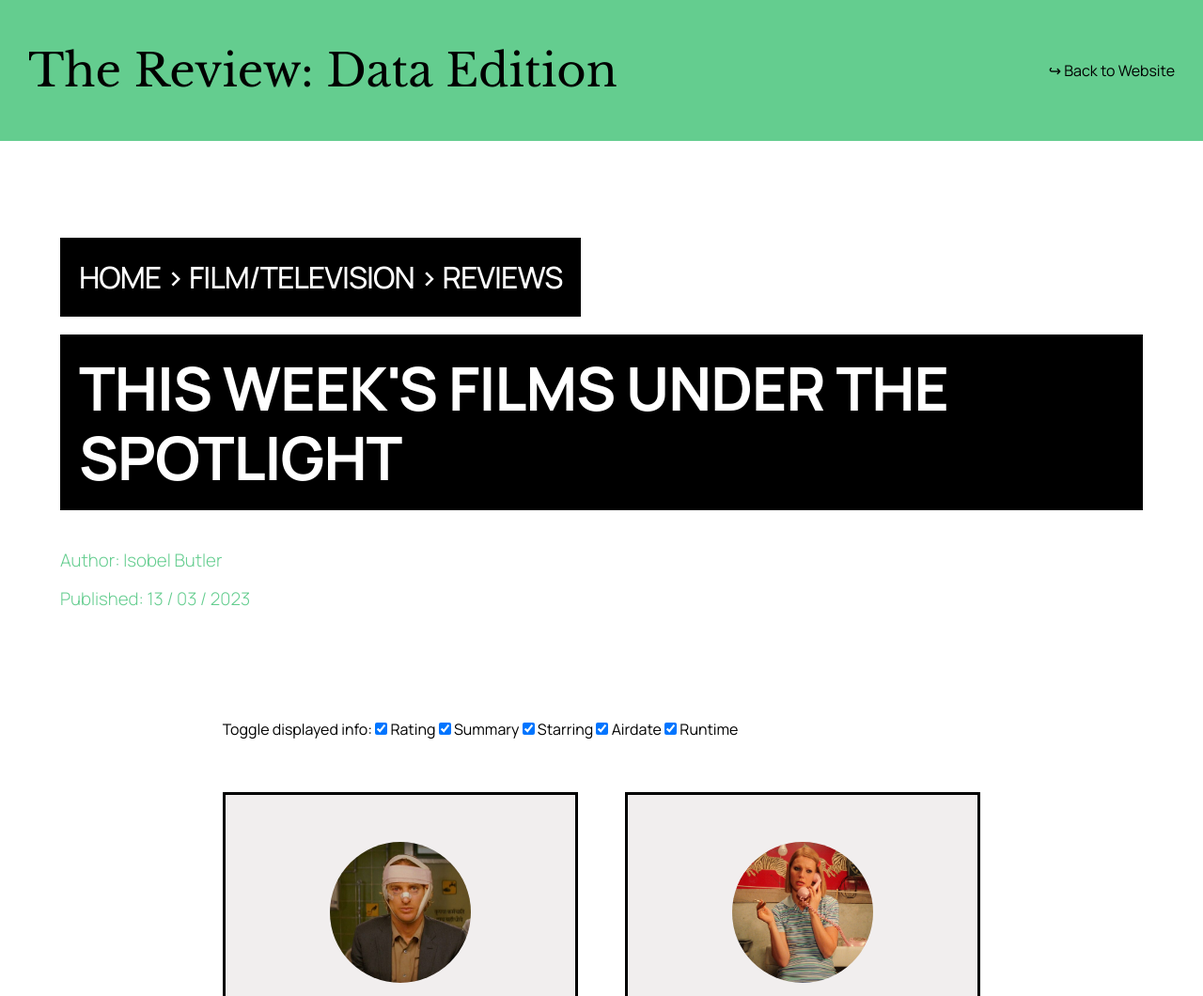
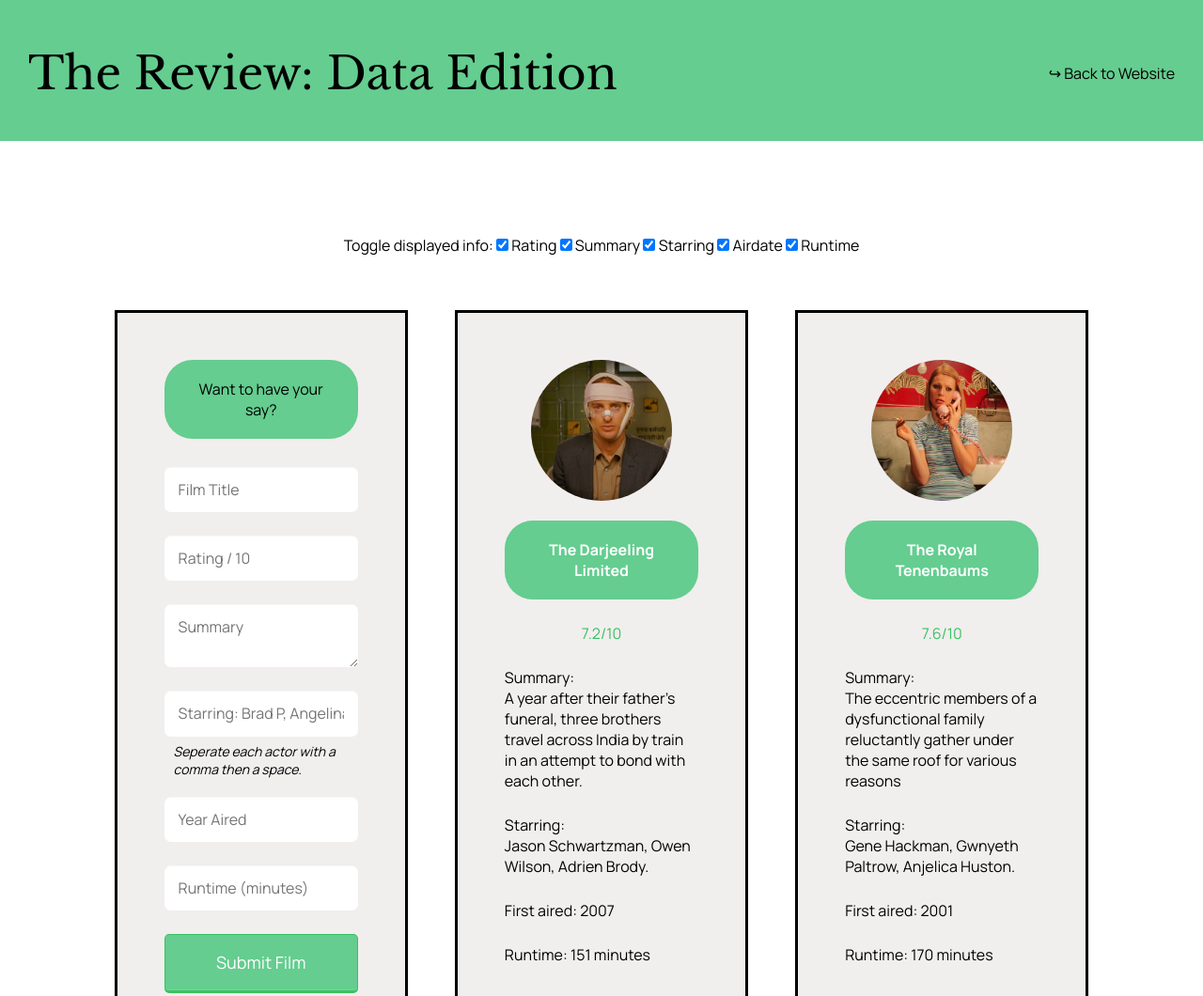
Before and after one commit to isobelbutler/Movie-Data, a plain HTML site: page index.html in a window 1280 px wide. Shown: the top 1060 px of the page at 94% size. Drawn offline with nearby package versions, Linux system fonts and the light colour scheme.

Commit message:
layout changes

```diff
--- a/css/styles.css
+++ b/css/styles.css
@@ -2,6 +2,7 @@
 
 * {
     box-sizing: border-box;
+    line-height: normal;
 }
 
 header {
@@ -76,6 +77,10 @@ h4 {
   color: #64cd8f;
 }
 
+#submit_form p {
+  font-size: 14px;
+}
+
 /* NAVBAR */
 
 .nav-container {
@@ -109,16 +114,15 @@ h4 {
   /* CARDS */
 
   .filters {
-    width: 70%;
-    margin: 0 auto;
     padding-bottom: 5%;
+    text-align: center;
   }
 
   .card-container, .form-container {
     display: grid;
     gap: 50px;
-    grid-template-columns: auto auto;
-    width: 70%;
+    grid-template-columns: auto auto auto;
+    width: 90%;
     margin: 0 auto;
   }
 
@@ -138,6 +142,14 @@ h4 {
     background-color: #F1EEEE;
   }
 
+  .card p {
+    margin: 25px 0;
+  }
+
+  .card_rating_text {
+    text-align: center;
+    color: #3ac162;
+  }
 
 /*
   #card_user label, #card_user input, #card_user textarea, #card_user button {
@@ -159,7 +171,18 @@ select {
   background-color: #fff;
   color: #8a97a0;
   box-shadow: 0 1px 0 rgba(0,0,0,0.03) inset;
-  margin-bottom: 30px;
+  margin-bottom: 25px;
+  border-radius: 7px;
+}
+
+#form_starring {
+  margin-bottom: 0;
+}
+
+#submit_form p {
+  margin: 6px 0 20px 10px;
+  /* margin-top: 8px;
+  margin-bottom: 20px; */
 }
 
 fieldset {
--- a/index.html
+++ b/index.html
@@ -27,12 +27,12 @@
   <body>
     <main>
 
-      <section>
+      <!-- <section>
         <h2><span class="highlight">Home > Film/Television > Reviews</span></h2>
         <h1>This Week's Films Under the Spotlight</h1>
         <h3>Author: Isobel Butler</h3>
         <h3>Published: <span id="clock">Current Date</span></h3>
-      </section>
+      </section> -->
 
       <section>
 
@@ -62,24 +62,24 @@
             <form action="" method="" id="submit_form">
               <!-- <fieldset> -->
                 <legend>Want to have your say?</legend>
-                  <label for="form_title">Film title:</label>
-                  <input type="text" id="form_title" name="form_title">
+                  <!-- <label for="form_title">Film title:</label> -->
+                  <input type="text" id="form_title" name="form_title" placeholder="Film Title">
 
-                  <label for="form_title">Rating:</label>
-                  <input type="number" id="form_rating" name="form_rating" min="1" max="10" placeholder="10/10" step="0.1">
+                  <!-- <label for="form_title">Rating:</label> -->
+                  <input type="number" id="form_rating" name="form_rating" min="1" max="10" placeholder="Rating / 10" step="0.1">
 
-                  <label for="form_summary">Summary:</label>
-                  <textarea id="form_summary" name="user_summary"></textarea>
+                  <!-- <label for="form_summary">Summary:</label>   -->
+                  <textarea id="form_summary" name="user_summary" placeholder="Summary"></textarea>
 
-                  <label for="form_starring">Starring:</label>
-                  <p><i>Note: Seperate each actor with a comma then a space.</i></p>
-                  <input type="text" id="form_starring" name="form_starring" placeholder="E.g. Morgan Freeman, Angelina Jolie">
+                  <!-- <label for="form_starring">Starring:</label> -->
+                  <input type="text" id="form_starring" name="form_starring" placeholder="Starring: Brad P, Angelina J">
+                  <p><i>Seperate each actor with a comma then a space.</i></p>
 
-                  <label for="form_airdate">Year aired:</label>
-                  <input type="number" id="form_airdate" name="form_airdate" min="1900" max="2030" step="1"/>
+                  <!-- <label for="form_airdate">Year aired:</label> -->
+                  <input type="number" id="form_airdate" name="form_airdate" min="1900" max="2030" step="1" placeholder="Year Aired"/>
 
-                  <label for="form_runtime">Runtime (minutes):</label>
-                  <input type="number" id="form_runtime" name="form_runtime" min="1" max="400" step="1"/>
+                  <!-- <label for="form_runtime">Runtime (minutes):</label> -->
+                  <input type="number" id="form_runtime" name="form_runtime" min="1" max="400" step="1" placeholder="Runtime (minutes)"/>
 
                   <!-- <label for="form_image">Upload an image:</label>
                   <input type="file" id="form_image" name="form_image" accept="image/*"> -->
--- a/js/script.js
+++ b/js/script.js
@@ -54,9 +54,9 @@ for (let i = 0; i < Object.keys(movieData).length; i++) {
         <h4>${title}</h4>
         <p class="card_rating_text">${card.rating}/10</p>
         <p class="card_summary_text">
-        Summary: ${card.plot}
+        Summary:<br> ${card.plot}
         </p>
-        <p class="card_starring_text">Starring: ${card.cast.join(', ')}.</p>
+        <p class="card_starring_text">Starring:<br> ${card.cast.join(', ')}.</p>
           <!--
             Use .join to add the comma and space. Also: I found this code but don't
             understand it yet, when added it will replace
@@ -71,7 +71,7 @@ for (let i = 0; i < Object.keys(movieData).length; i++) {
       ;
 }
 
-document.querySelector('.card-container').insertAdjacentHTML('afterbegin', html);
+document.querySelector('.card-container').insertAdjacentHTML('beforeend', html);
 
 // 2. ADDS AN ACCURATE DATE
 
@@ -231,7 +231,7 @@ if ( userTitle.value == '' || userRating.value == '' || userSummary.value == ''
 
 const container = document.querySelector('.card-container');
 
-document.querySelector('.card-container').insertAdjacentHTML('beforeend', extraHtml);
+document.querySelector('.card-container').insertAdjacentHTML('afterbegin', extraHtml);
 // container.insertBefore(container.lastChild, extraHtml);
 
 
```
Also changed, not shown: 1 other file.
